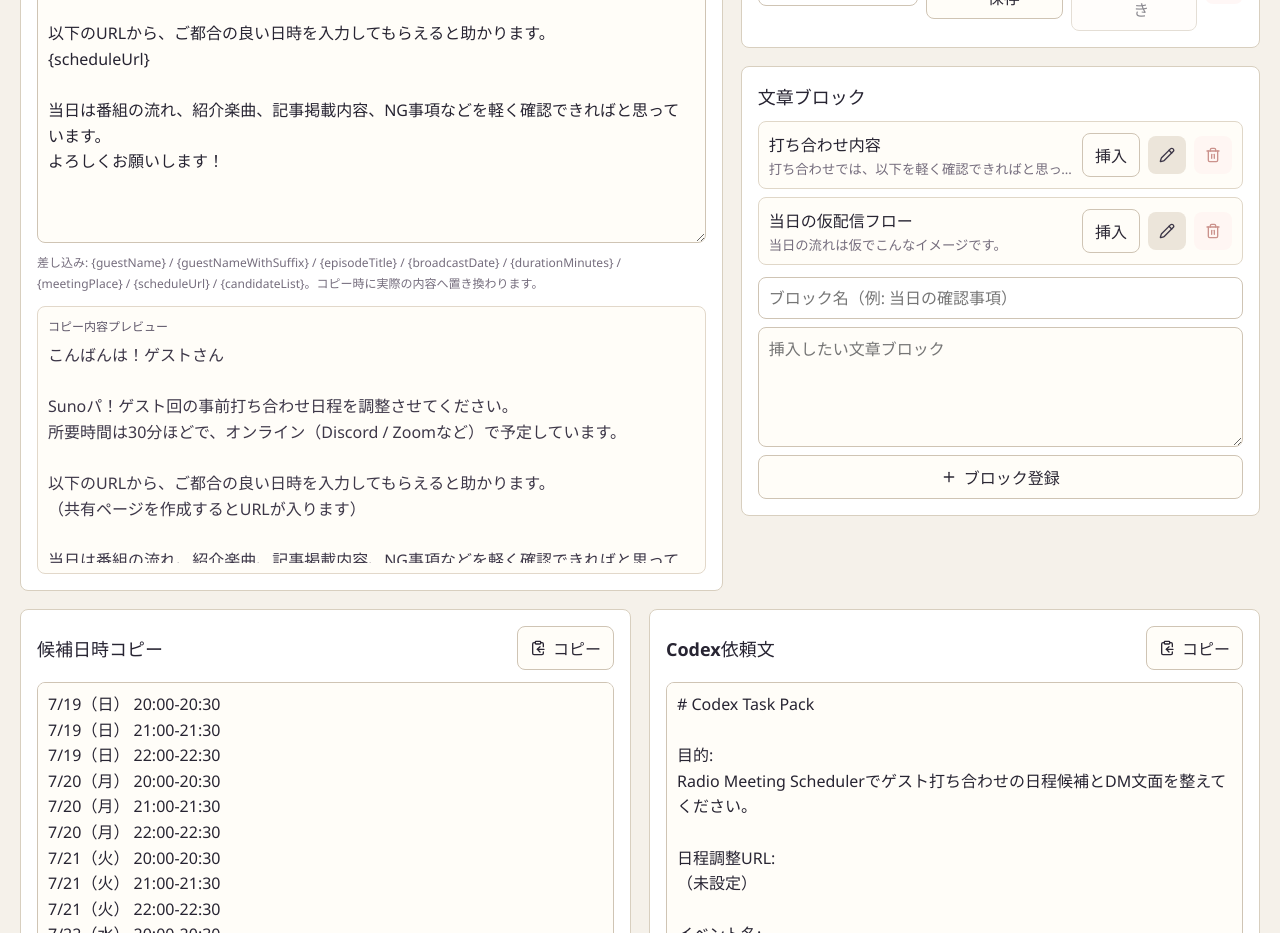
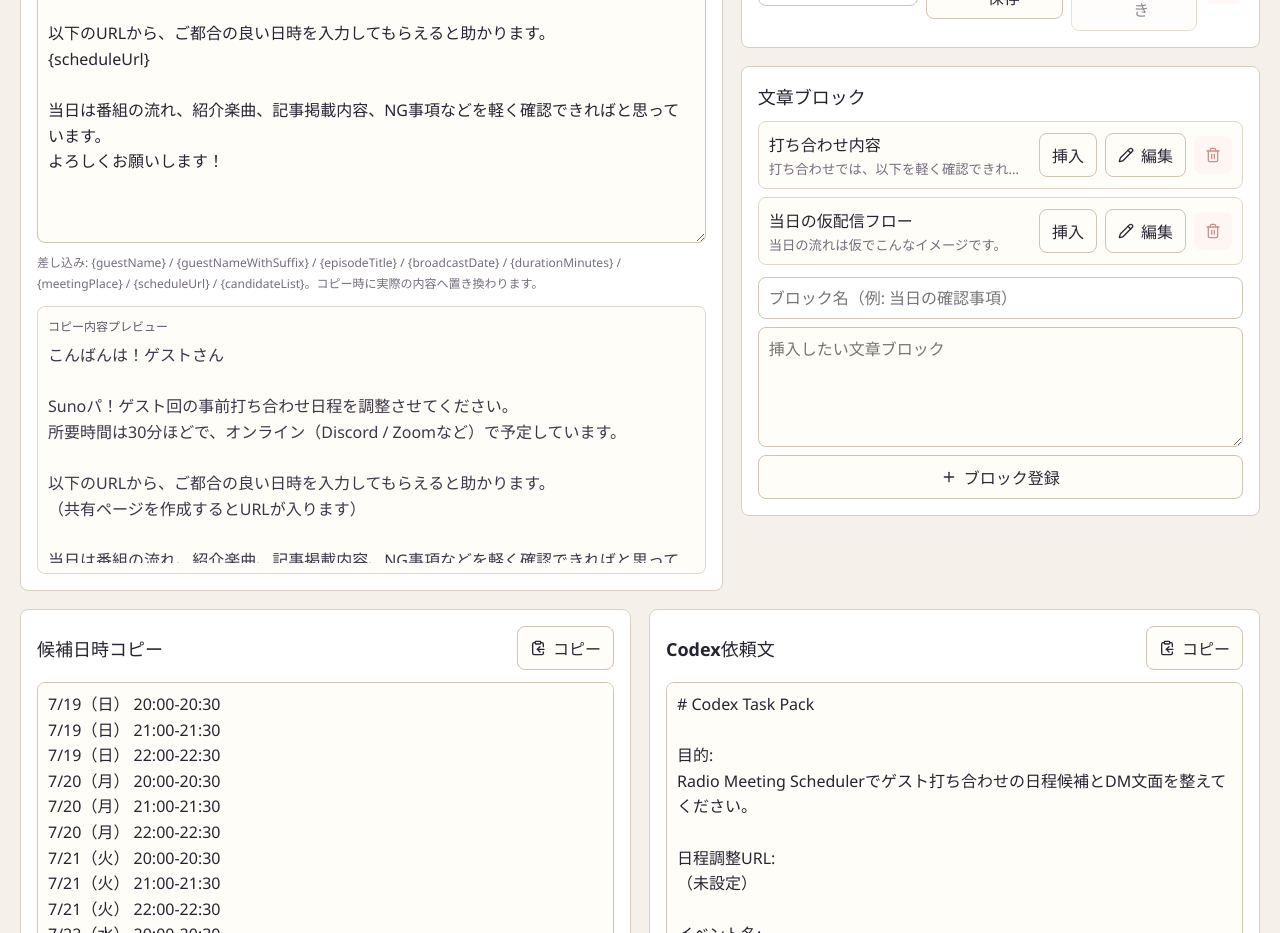
Before and after one commit to UmbrellaParade/Radio-Meeting-Scheduler, a React (Vite) app: page / in a window 1280 px wide. Shown: the part 1300-2233 px from the top of the page. Built offline with nearby package versions, Linux system fonts and the light colour scheme.

Commit message:
Show text edit action for template blocks

```diff
--- a/src/main.jsx
+++ b/src/main.jsx
@@ -892,8 +892,8 @@ function HostApp() {
                         <button className="secondary" onClick={saveEditedTemplateBlock} disabled={!editingBlockName.trim() || !editingBlockBody.trim()}>
                           <Check size={16} />保存
                         </button>
-                        <button className="ghost" onClick={cancelEditTemplateBlock} aria-label="文章ブロックの編集をキャンセル">
-                          <X size={16} />
+                        <button className="secondary" onClick={cancelEditTemplateBlock}>
+                          <X size={16} />キャンセル
                         </button>
                       </>
                     ) : (
@@ -903,8 +903,8 @@ function HostApp() {
                           <small>{block.body.split("\n")[0]}</small>
                         </div>
                         <button className="secondary" onClick={() => insertBlock(block)}>挿入</button>
-                        <button className="ghost" onClick={() => startEditTemplateBlock(block)} aria-label="文章ブロックを編集">
-                          <Pencil size={16} />
+                        <button className="secondary" onClick={() => startEditTemplateBlock(block)}>
+                          <Pencil size={16} />編集
                         </button>
                         <button
                           className="icon-danger"
--- a/src/styles.css
+++ b/src/styles.css
@@ -399,7 +399,7 @@ textarea {
 
 .block-row {
   display: grid;
-  grid-template-columns: minmax(0, 1fr) auto 38px 38px;
+  grid-template-columns: minmax(0, 1fr) auto auto 38px;
   gap: 8px;
   align-items: center;
   padding: 10px;
@@ -409,7 +409,7 @@ textarea {
 }
 
 .block-row.editing {
-  grid-template-columns: minmax(0, 1fr) auto 38px;
+  grid-template-columns: minmax(0, 1fr) auto auto;
   align-items: start;
 }
 
```
